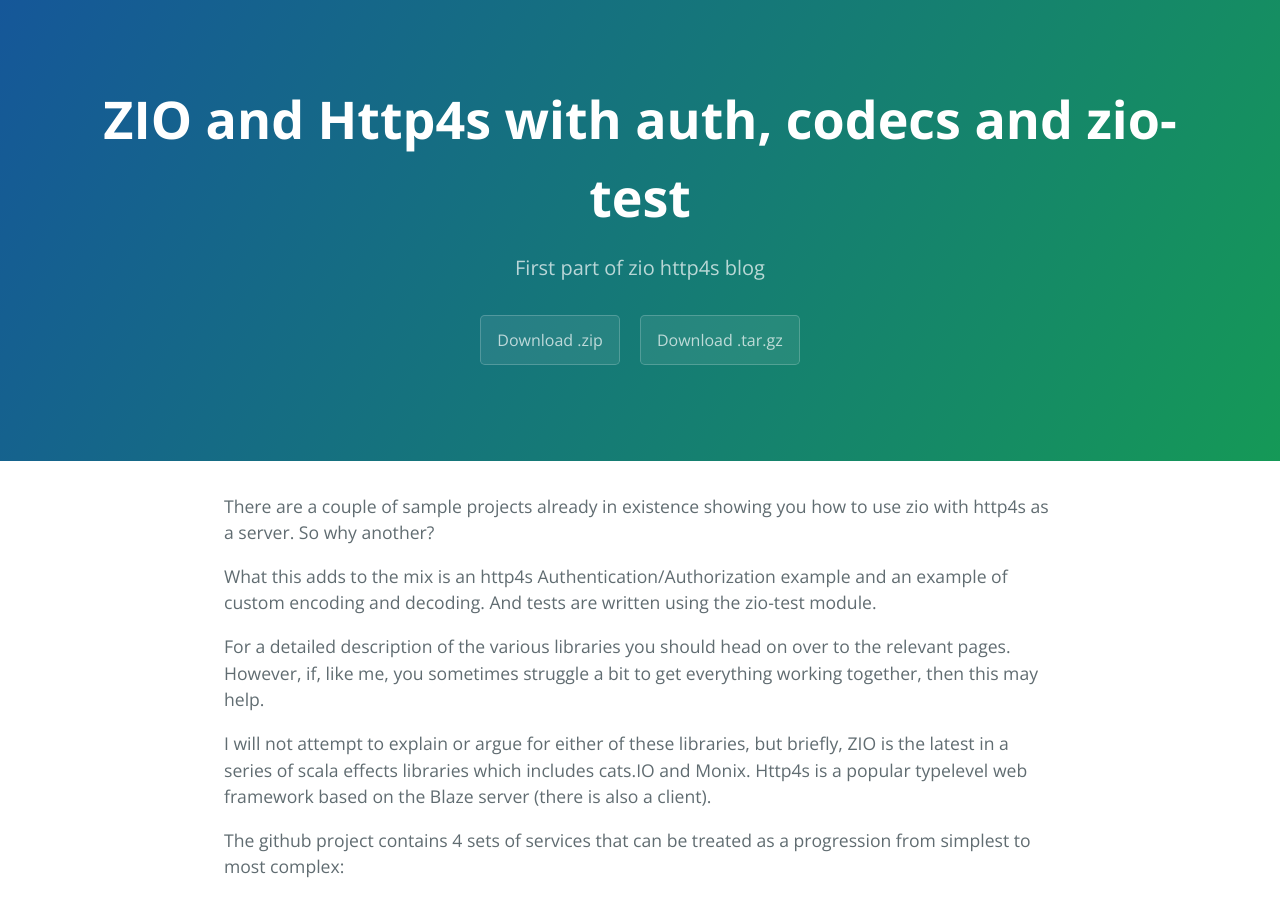
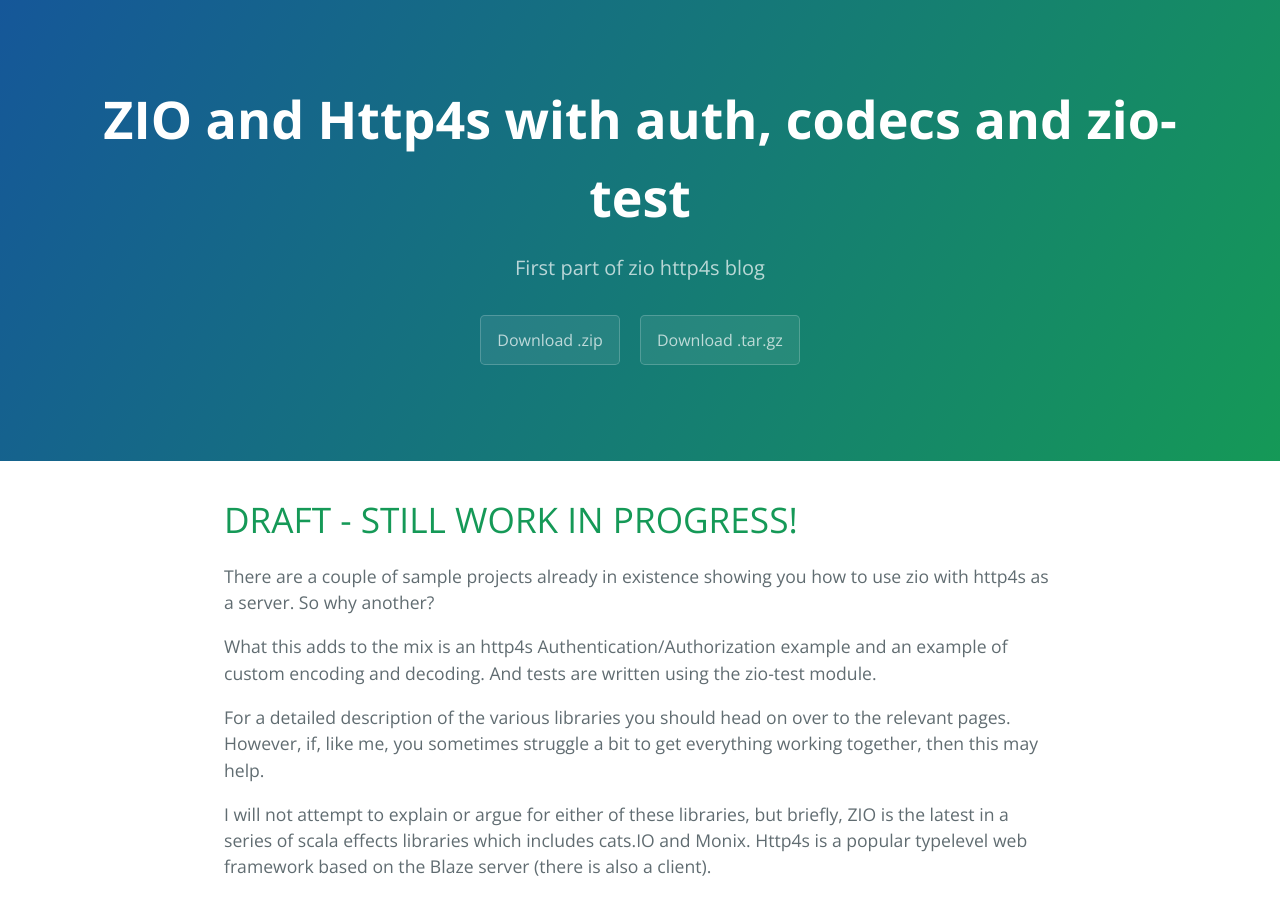
Before and after one commit to TimPigden/TimPigden.github.io, a Jekyll site: the page built from _pages/zio-http4s/zio-http4s-part1.md, in a window 1280 px wide and 900 px high. Built offline with Jekyll 4.4.1, drawn with Linux system fonts in a browser that asks for light colours.

```diff
--- a/_pages/zio-http4s/zio-http4s-part1.md
+++ b/_pages/zio-http4s/zio-http4s-part1.md
@@ -3,6 +3,8 @@
 title: ZIO and Http4s with auth, codecs and zio-test
 description: First part of zio http4s blog
 ---
+
+# DRAFT - STILL WORK IN PROGRESS!
 
 There are a couple of sample projects already in existence showing you how to use zio with http4s as a server. So why another?
 
```
